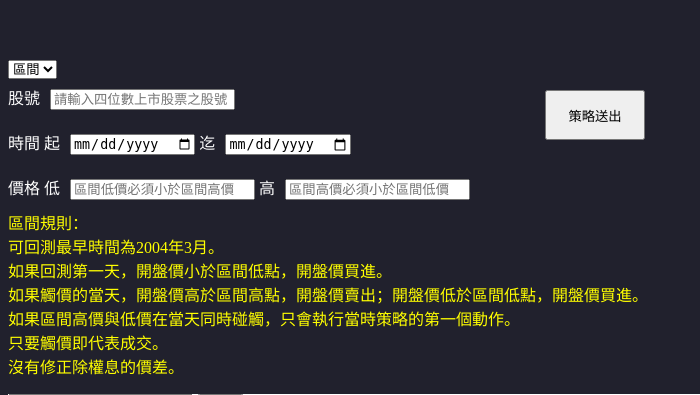
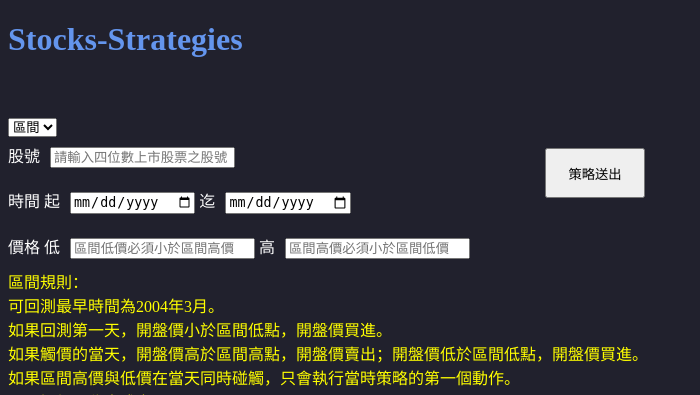
Before and after one commit to qh70/stock-strategies, a Flask app: page / in a window 1280 px wide. Shown: the top 395 px of the page, without its empty margins (0-700 px from the left). Run offline with Flask 2, Linux system fonts and the light colour scheme; some libraries are stand-ins or nearby versions.

Commit message:
added title in index and corrected README

```diff
--- a/templates/index.html
+++ b/templates/index.html
@@ -16,6 +16,7 @@
 </head>
 
 <body>
+    <h1 style="color:cornflowerblue">Stocks-Strategies</h1>
     <div id="stock_name_and_number" style="color: white"></div>
     <!-- 圖片 -->
     <div id="chart" height="500" width="1200" style="margin:30px;"></div>
```
Also changed, not shown: README.md.
